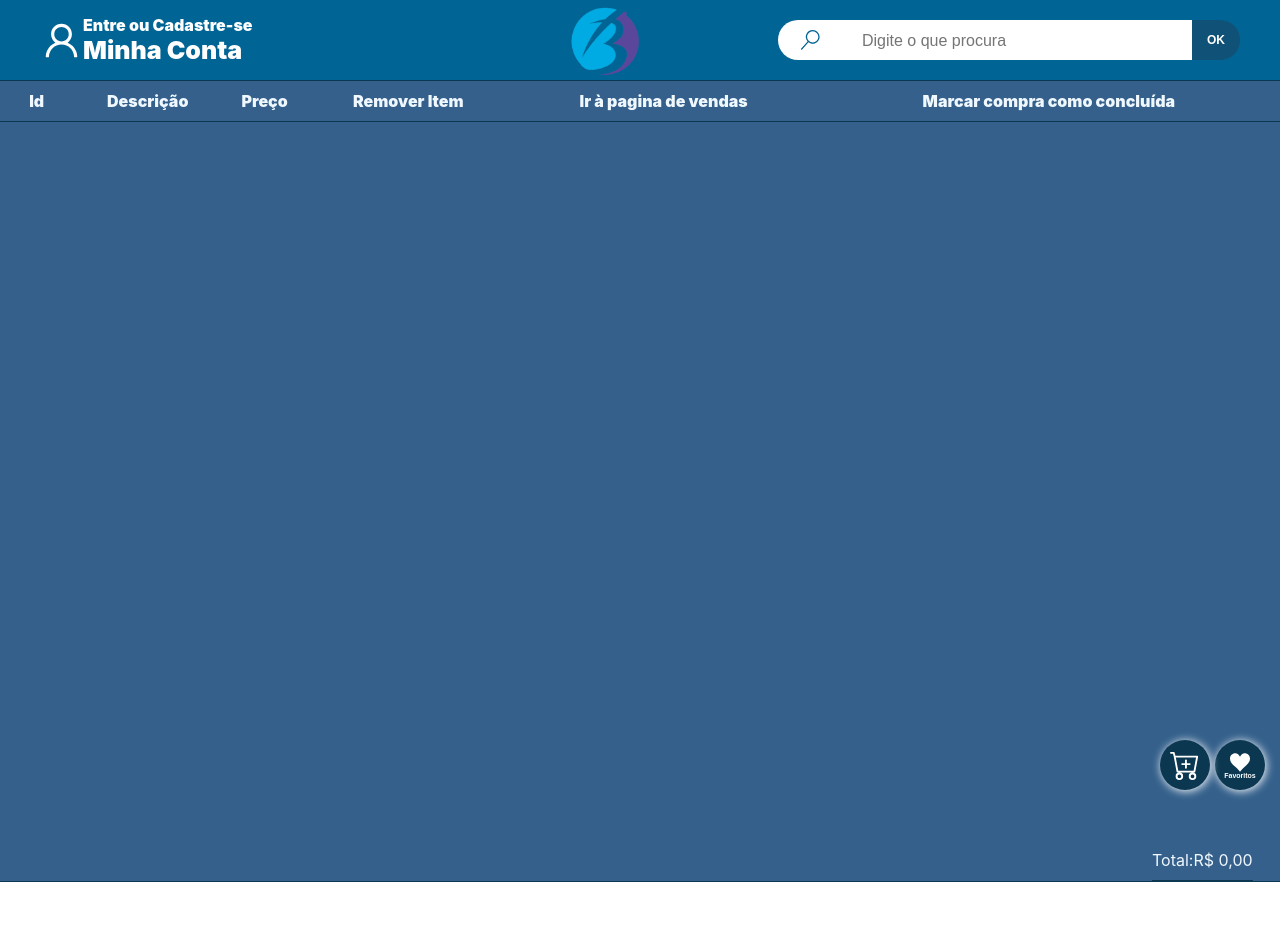
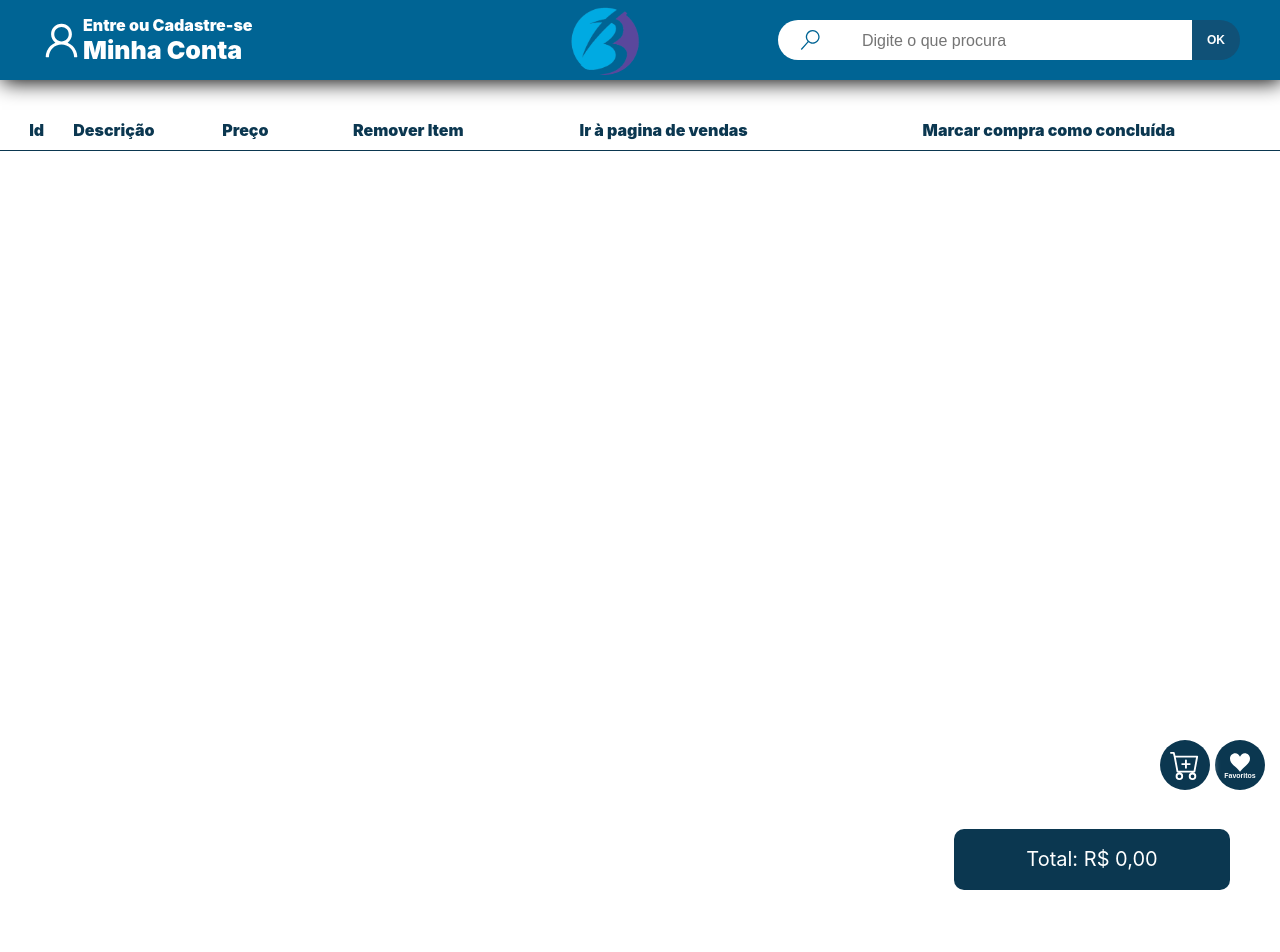
Before and after one commit to rodrigopaaz/blue-store-project, a React (Create React App) app in the folder frontend/: page /cart in a window 1280 px wide. Shown: the top 952 px of the page. Before the commit the page ends 882 px from the top, so only its background shows below. Built offline with nearby package versions, Linux system fonts and the light colour scheme.

Commit message:
style: customize table cart

```diff
--- a/frontend/src/pages/Cart.js
+++ b/frontend/src/pages/Cart.js
@@ -1,7 +1,11 @@
 import React, { useEffect, useState } from 'react'
 import Header from '../components/Header'
 import { cartRem, getCart } from '../utils/localStorage'
+import { MdCancel } from 'react-icons/md'
+import { FaExternalLinkAlt } from 'react-icons/fa'
+import { AiFillCheckCircle } from 'react-icons/ai'
 import '../styles/cart.css'
+import Footer from '../components/Footer'
 
 export default function Cart () {
   const [items, setItems] = useState([])
@@ -38,26 +42,26 @@ export default function Cart () {
               <td>{item.price}</td>
               <td><button
               onClick={() => removeAndUpdateCart(item)}
-              >Remove</button></td>
-              <td><a href={item.linkUrl} target='_blank' rel="noreferrer">Ir</a></td>
+              >{<MdCancel color='red' size={20}/>}</button></td>
+              <td><a href={item.linkUrl} target='_blank' rel="noreferrer">{<FaExternalLinkAlt color='rgb(11, 55, 80)'/>}</a></td>
               <td><button
                onClick={() => removeAndUpdateCart(item)}
-              >concluído</button></td>
+              >{<AiFillCheckCircle color='green' size={20}/>}</button></td>
               </tr>
         )}
+        </tbody>
         <tfoot>
           <tr>
-            <td>Total: </td>
             <td>
-            {items.reduce((acc, curr) => {
+            {`Total: ${items.reduce((acc, curr) => {
               return acc + Number((curr.price.split('R$')[1].replace('.', '').replace(',', '.')))
-            }, 0).toLocaleString('pt-BR', { style: 'currency', currency: 'BRL' })}
+            }, 0).toLocaleString('pt-BR', { style: 'currency', currency: 'BRL' })}`}
             </td>
           </tr>
         </tfoot>
-        </tbody>
         </table>
         </div>
+        <Footer />
     </div>
   )
 }
--- a/frontend/src/styles/cart.css
+++ b/frontend/src/styles/cart.css
@@ -9,9 +9,9 @@
 .div__cart {
     position: relative;
     width: 1280px;
+    margin-top: 30px;
     min-height: 800px;
-    border: 1px solid rgb(11, 55, 80);
-    background-color: rgb(52, 96, 139);
+    background-color: rgb(255, 255, 255);
   }
 
   .div__cart table thead {
@@ -21,7 +21,7 @@
   .div__cart table {
     border-collapse: collapse;
     width: 100%;
-    color: aliceblue;
+    color: rgb(11, 55, 80);
   }
 
   .div__cart table td {
@@ -36,14 +36,39 @@
     text-align: center;
   }
 
+  .div__cart table td:nth-child(2) {
+    text-align: left;
+  }
+
+  .div__cart table td:nth-child(3) {
+    text-align: left;
+  }
+
   .div__cart table tfoot {
     position: absolute;
+    background-color: rgb(11, 55, 80);
+    border-radius: 10px;
+    font-size: 20px;
+    padding: 10px;
+    margin: 20px 50px 20px 20px;
     right: 0;
     bottom: 0;
     table-layout: fixed;
-    width: 10%;
+    width: 20%;
+    display: flex;
+    align-items: center;
+    justify-content: center;
   }
 
   .div__cart table tfoot tr {
-    width: 100%;
+    background-color: rgb(11, 55, 80);
+    color: white;
   }
+
+
+  .div__cart table button {
+   text-align: center;
+   background-color: transparent;
+   border: none;
+   cursor: pointer;
+  }
```
